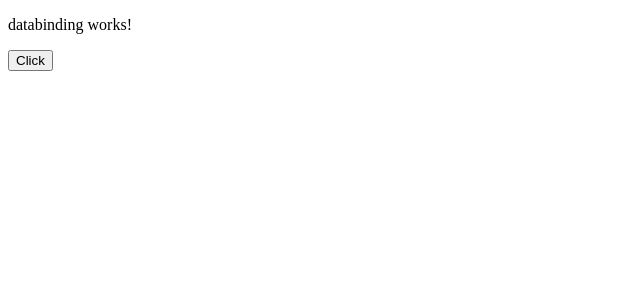
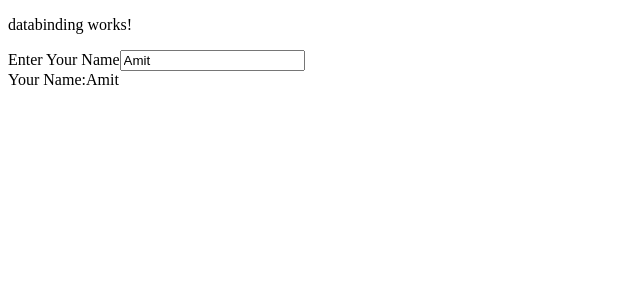
Before and after one commit to amitdheeman23/InterviewQuestions, an Angular app: page /databinding in a window 1280 px wide. Shown: the top 300 px of the page, without its empty margins (0-640 px from the left). Built offline with nearby package versions, Linux system fonts and the light colour scheme.

Commit message:
Two way data binding

```diff
--- a/src/app/app.module.ts
+++ b/src/app/app.module.ts
@@ -6,6 +6,7 @@ import { AppComponent } from './app.component';
 import { ParentComponent } from './parent/parent.component';
 import { HomeComponent } from './home/home.component';
 import { DatabindingComponent } from './databinding/databinding.component';
+import { FormsModule, ReactiveFormsModule } from '@angular/forms';
 
 @NgModule({
   declarations: [
@@ -16,7 +17,10 @@ import { DatabindingComponent } from './databinding/databinding.component';
   ],
   imports: [
     BrowserModule,
-    AppRoutingModule
+    AppRoutingModule,
+    FormsModule,
+    ReactiveFormsModule
+
   ],
   providers: [],
   bootstrap: [AppComponent]
--- a/src/app/databinding/databinding.component.html
+++ b/src/app/databinding/databinding.component.html
@@ -1,2 +1,4 @@
 <p>databinding works!</p>
-<button (click)="submit()">Click</button>
+Enter Your Name<input [value]="data" (input)="getData($event)"/><br>
+
+Your Name:{{data}}
--- a/src/app/databinding/databinding.component.ts
+++ b/src/app/databinding/databinding.component.ts
@@ -6,7 +6,9 @@ import { Component, OnInit } from '@angular/core';
   styleUrls: ['./databinding.component.scss']
 })
 export class DatabindingComponent implements OnInit {
-//Evenit Binding
+//Two way data bainding
+
+data:string="Amit"
 
   constructor() { }
 
@@ -18,4 +20,10 @@ export class DatabindingComponent implements OnInit {
 
   }
 
+  getData(e:any){
+    console.log(e.target.value);
+    this.data=e.target.value;
+
+  }
+
 }
```
Also changed, not shown: 2 other files (tests, documents, lock files or other folders).
